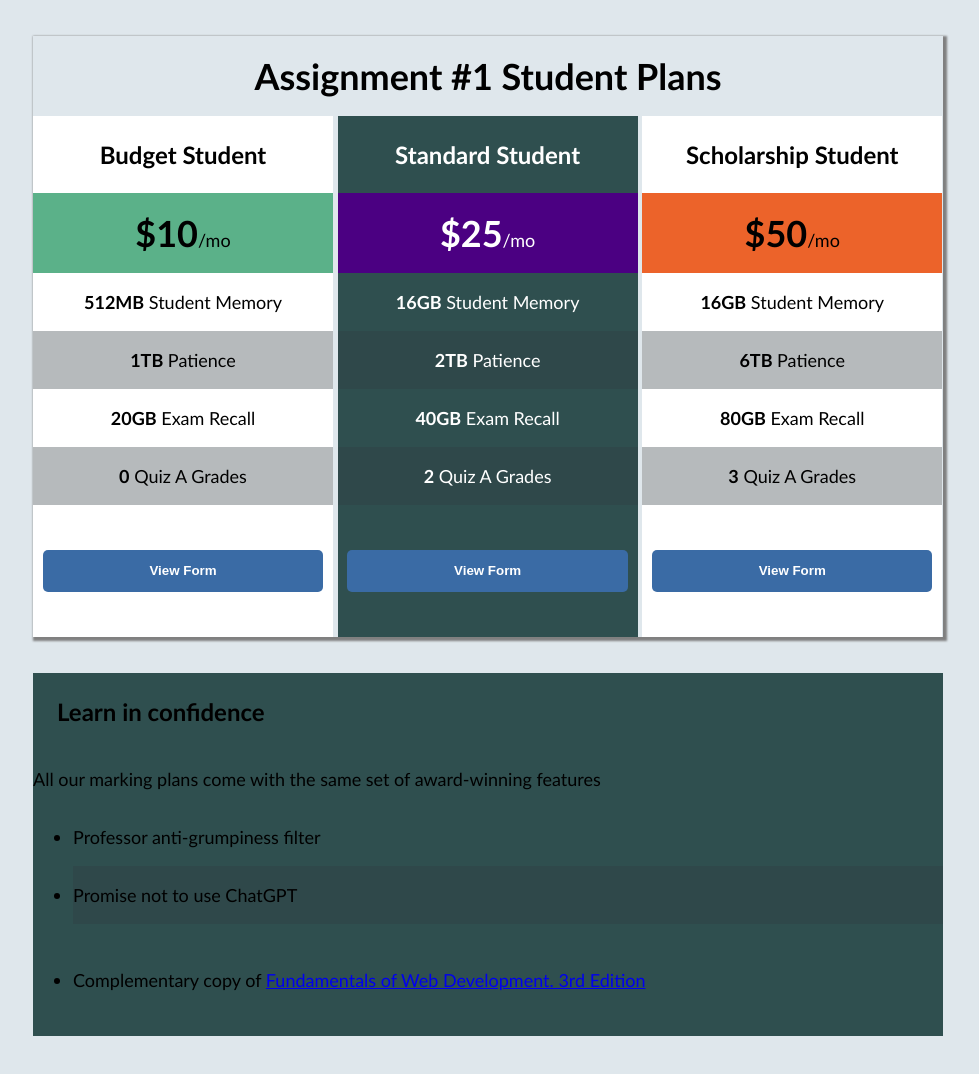
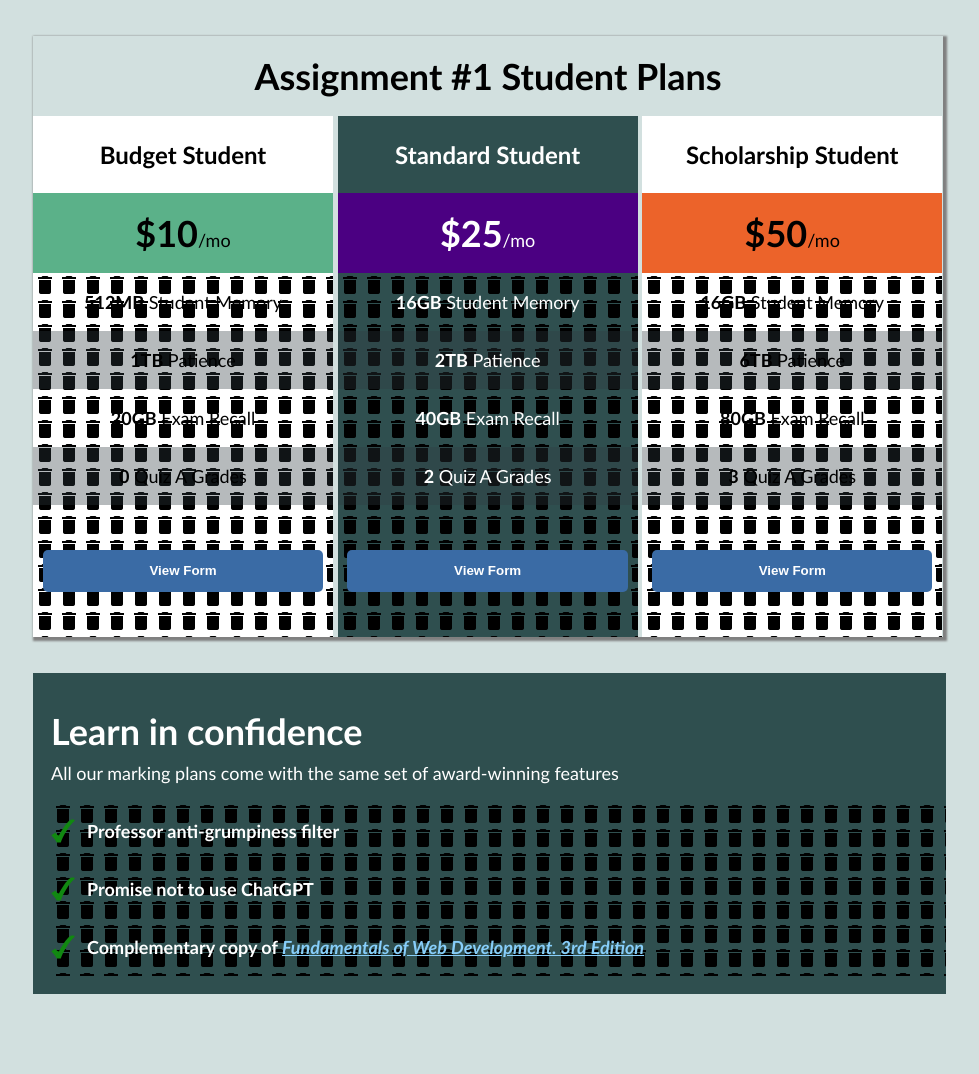
Before and after one commit to joebro0919/HTML_practice, a plain HTML site: page index.html in a window 1280 px wide. Shown: the whole page, without its empty margins (3-982 px from the left). After the commit the page ends 1030 px from the top, so only its background shows below. Drawn offline with Linux system fonts and the light colour scheme.

Commit message:
finished index1

```diff
--- a/index.html
+++ b/index.html
@@ -14,11 +14,11 @@
             <h2 class = student>Budget Student</h2>
             <p id = "bs_payment"><strong>$10</strong>/mo</p>
             <ul class = "no_bullets">
-                <li><b>512MB</b> Student Memory</li>
-                <li><b>1TB</b> Patience</li>
-                <li><b>20GB</b> Exam Recall</li>
-                <li><b>0</b> Quiz A Grades</li>
-                <li>
+                <li class = "sec1_list"><b>512MB</b> Student Memory</li>
+                <li class = "sec1_list"><b>1TB</b> Patience</li>
+                <li class = "sec1_list"><b>20GB</b> Exam Recall</li>
+                <li class = "sec1_list"><b>0</b> Quiz A Grades</li>
+                <li class = "sec1_list">
                     <button type = "button">
                         <b>View Form</b>
                     </button>
@@ -30,11 +30,11 @@
             <h2 class = student_mid>Standard Student</h2>
             <p id = "ss_payment"><strong>$25</strong>/mo</p>
             <ul class = "no_bullets">
-                <li><b>16GB</b> Student Memory</li>
-                <li><b>2TB</b> Patience</li>
-                <li><b>40GB</b> Exam Recall</li>
-                <li><b>2</b> Quiz A Grades</li>
-                <li>
+                <li class = "sec1_list"><b>16GB</b> Student Memory</li>
+                <li class = "sec1_list"><b>2TB</b> Patience</li>
+                <li class = "sec1_list"><b>40GB</b> Exam Recall</li>
+                <li class = "sec1_list"><b>2</b> Quiz A Grades</li>
+                <li class = "sec1_list">
                     <button type = "button">
                         <b>View Form</b>
                     </button>
@@ -46,11 +46,11 @@
             <h2 class = student>Scholarship Student</h2>
             <p id = "sch_payment"><strong>$50</strong>/mo</p>
             <ul class = "no_bullets">
-                <li><b>16GB</b> Student Memory</li>
-                <li><b>6TB</b> Patience</li>
-                <li><b>80GB</b> Exam Recall</li>
-                <li><b>3</b> Quiz A Grades</li>
-                <li>
+                <li class = "sec1_list"><b>16GB</b> Student Memory</li>
+                <li class = "sec1_list"><b>6TB</b> Patience</li>
+                <li class = "sec1_list"><b>80GB</b> Exam Recall</li>
+                <li class = "sec1_list"><b>3</b> Quiz A Grades</li>
+                <li class = "sec1_list">
                     <button type = "button">
                         <b>View Form</b>
                     </button>
@@ -60,12 +60,12 @@
     </div>
 
     <div id = "section_2">
-        <h2>Learn in confidence</h2>
+        <h1 class = "sec_2_h1">Learn in confidence</h1>
         <p>All our marking plans come with the same set of award-winning features</p>
-        <ul>
-            <li>Professor anti-grumpiness filter</li>
-            <li>Promise not to use ChatGPT</li>
-            <li>Complementary copy of <a href = "https://www.amazon.ca/Fundamentals-Web-Development-Randy-Connolly/dp/0134481267">Fundamentals of Web Development. 3rd Edition</a></li>
+        <ul class = "no_bullets">
+            <li class="sec2_list">Professor anti-grumpiness filter</li>
+            <li class="sec2_list">Promise not to use ChatGPT</li>
+            <li class="sec2_list">Complementary copy of <a href = "https://www.amazon.ca/Fundamentals-Web-Development-Randy-Connolly/dp/0134481267"><em>Fundamentals of Web Development. 3rd Edition</em></a></li>
         </ul>
 
 
--- a/styles/a1_styles.css
+++ b/styles/a1_styles.css
@@ -1,9 +1,9 @@
 body{
     margin: 0;
     padding: 2em;
-    background-color: #dfe7ec;
     font-family:'Gill Sans', 'Gill Sans MT', Calibri, 'Trebuchet MS', sans-serif;
     font-size: 18px;
+    background-color:rgb(210, 224, 223);
 }
 strong{
     font-weight: 800;
@@ -18,8 +18,14 @@ h1{
     font-weight: 600;
     text-align: center;
     margin:0;
-    padding: 0.5em;
-    background-color: #dfe7ec;
+    padding-top: 0.5em;
+    padding-bottom: 0.5em;
+}
+
+h1.sec_2_h1{
+    margin:0;
+    text-align: left;
+    padding-bottom: 0;
 }
 
 h2{
@@ -38,24 +44,37 @@ div.div_student{
 
 div.div_student_mid{
     background-color: #2F4F4F;
+    color: white;
     display:inline-block;
     text-align: center;
     width: 300px;
-    color: white;
 }
 
+[href]{
+    color:lightskyblue;
+}
 /*
 ID Section
 */
 #section_1{
     box-shadow: 2px 2px 2px 2px gray;
     width: 910px;
+    font-weight: 300;
 }
 
 #section_2{
+    font-weight: 300;
     margin-top: 2em;
     background-color: #2F4F4F;
-    width: 910px;
+    width: 895px;
+    color:white;
+    text-align: left;
+    padding-left:1em;
+    padding-top: 1em;
+    padding-bottom: 1em;
+}
+#section_2 p{
+    margin-top:0.5em;
 }
 
 #bs_payment{
@@ -88,17 +107,30 @@ ul.no_bullets{
     padding:0;
     margin-bottom: 0;
     margin-top: 0;
+    background-image: url("/images/delete.png");
+
 }
 
-li{
+li.sec1_list{
     padding-top: 1em;
     padding-bottom: 1em;
 }
 
-li:nth-child(even){
+li.sec2_list{
+    padding-top: 1em;
+    padding-bottom: 1em;
+    padding-left: 2em;
+    font-weight: 600;
+    background-image: url(../images/checkmark.svg);
+    background-repeat: no-repeat;
+    background-position: left;
+    background-size: 24px;
+}
+
+li:nth-child(even).sec1_list{
     background-color: rgba(47,59,64,0.35);
 }
-li:last-child{
+li:last-child.sec1_list{
     padding-top: 2.5em;
     padding-bottom: 2.5em;
 
```
